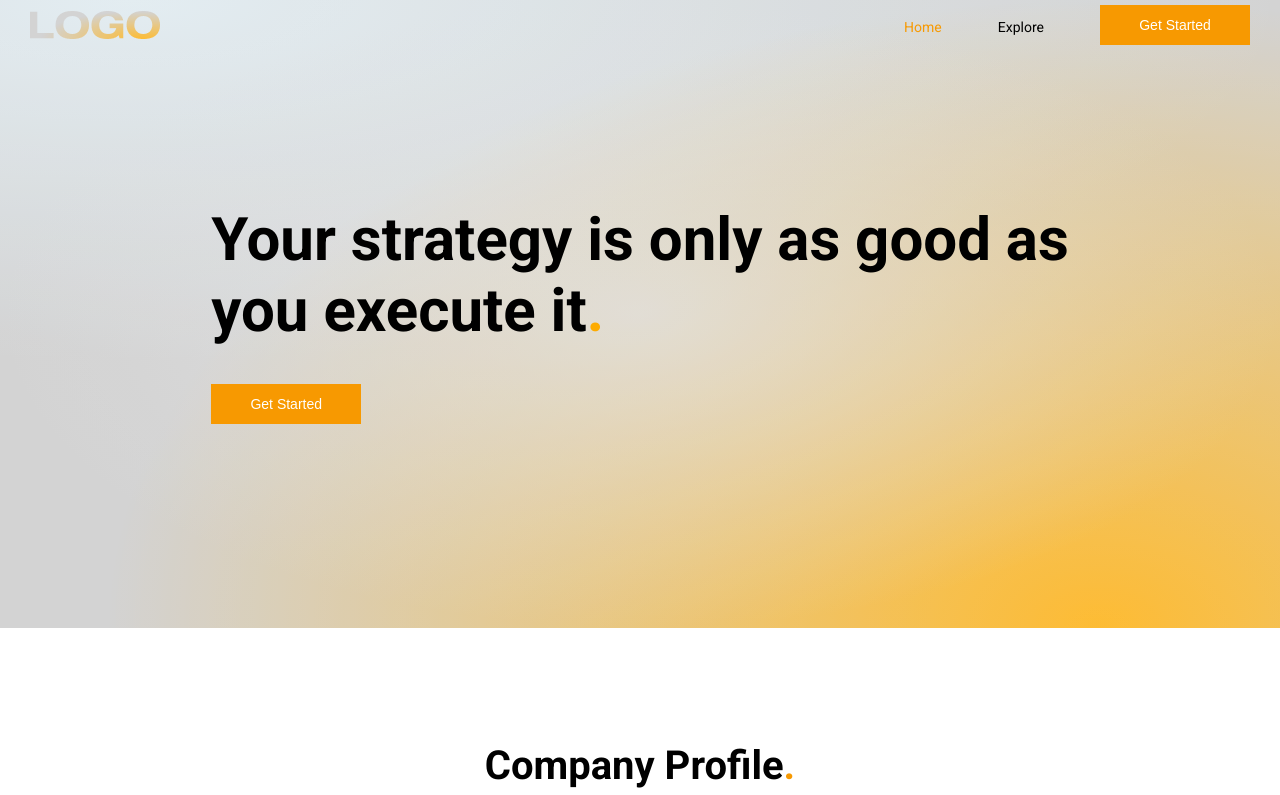
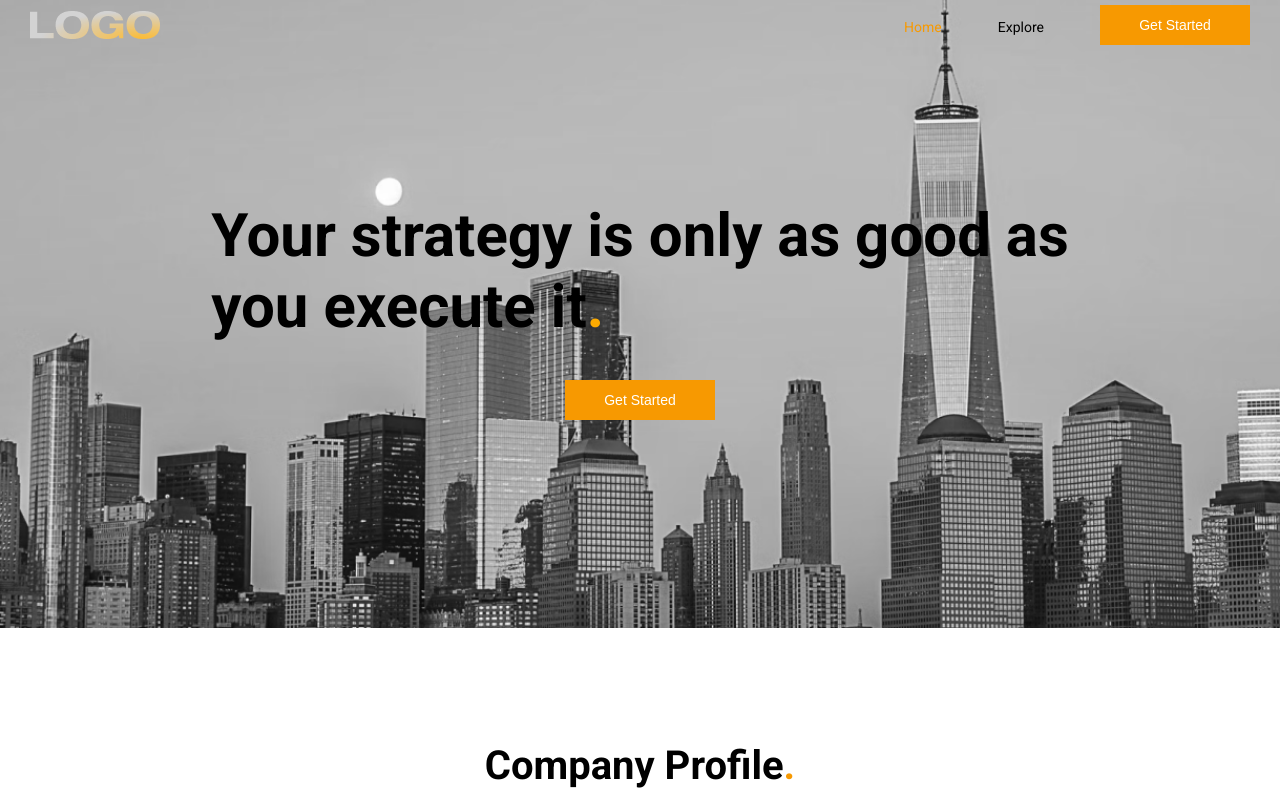
Before and after one commit to rahulsreekumar81/NextJs-Website-CSS, a Next.js app: page / in a window 1280 px wide. Shown: the top 795 px of the page. Built offline with nearby package versions, Linux system fonts and the light colour scheme.

Commit message:
✅ : Added background image.

```diff
--- a/Components/HeroSection/HeroSection.js
+++ b/Components/HeroSection/HeroSection.js
@@ -3,18 +3,14 @@ import styles from "../../styles/HeroSection.module.css";
 const HeroSection = () => {
   return (
     <section className={styles.sectionContainer}>
+      <div className={styles.hero}>
         <div className={styles.container}>
           <h1>
             Your strategy is only as good as
             <br /> you execute it<span className={styles.fullStop}>.</span>
           </h1>
-        {/* <Image
-          src="/Cover.png"
-          alt="background"
-          layout="fill"
-          className={styles.imageContainer}
-        /> */}
           <Button button_text="Get Started" className={styles.buttonPrimary} />
+        </div>
       </div>
     </section>
   );
--- a/styles/HeroSection.module.css
+++ b/styles/HeroSection.module.css
@@ -1,19 +1,36 @@
 .sectionContainer {
+  position: relative;
+  max-width: 1920px;
+  min-height: 628px;
+  z-index: 5;
+  font-size: var(--fs-secondary-heading);
+  background: var(--background-color-linear);
+}
+.container {
+  position: relative;
   display: flex;
   justify-content: space-around;
   align-items: center;
   padding: 0 1rem;
+  flex-direction: column;
+  gap: 2.4rem;
+  z-index: 3;
+}
+.hero {
+  position: relative;
   max-width: 1920px;
   min-height: 628px;
-  font-size: var(--fs-secondary-heading);
-  background: var(--background-color-linear);
+  margin-top: 0;
+  margin-bottom: 0;
+  background-image: url("../public/Cover.png");
+  background-repeat: no-repeat;
+  background-size: cover;
+  background-position: center left;
+  z-index: 0;
+  padding-top: 200px;
+  padding-bottom: 200px;
 }
-.container {
-  display: flex;
-  padding: 0 1rem;
-  flex-direction: column;
-  gap: 2.4rem;
-}
+
 .fullStop {
   color: var(--color-primary);
 }
```
Lines whose indentation alone changed are shown as unchanged.
